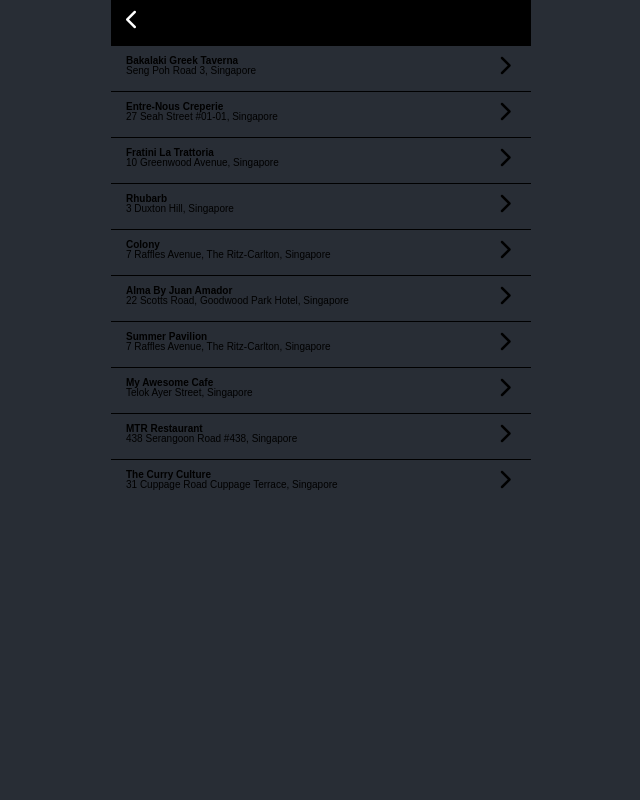
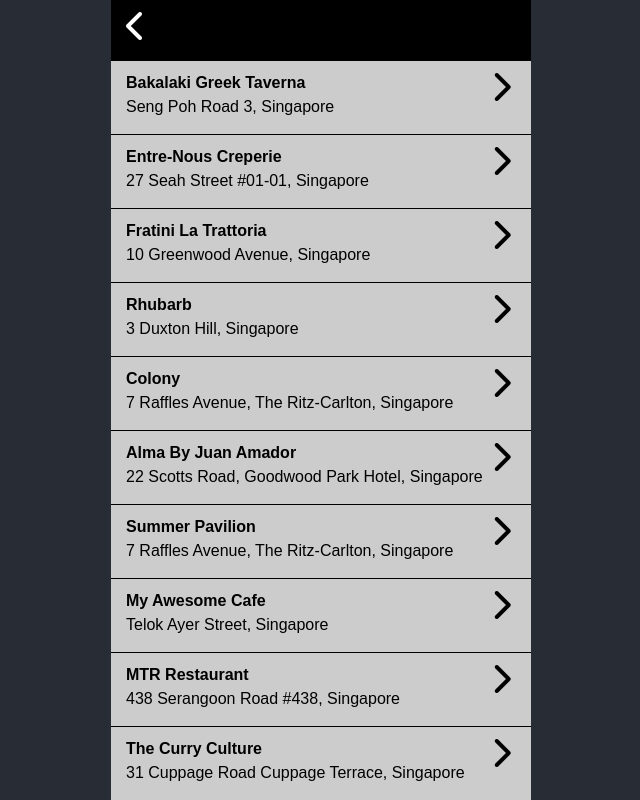
Before and after one commit to jessblanchard/Bloc-Front-End-Development-Work, a plain HTML site: page css-exercise-three-master/index.html in a window 1280 px wide. Shown: the whole page, without its empty margins (319-959 px from the left). Drawn offline with Linux system fonts and the light colour scheme.

Commit message:
Updates per first revision (addressed syntax & property, font and padding problems)

```diff
--- a/css-exercise-three-master/css/style.css
+++ b/css-exercise-three-master/css/style.css
@@ -5,26 +5,26 @@
 body {
   background-color: #282d35;
   font-family: sans-serif;
-  font-size: 10px;
+  font-size: 16px;
+  line-height: 1.5em
 }
 
 .container {
   margin: 0 auto;
   width: 420px;
-  background-color: ccc
+  background-color: #ccc
 }
 
 nav {
   margin: 0 auto;
   padding: 10px 0 15px 15px;
-  position:auto;
+  position:sticky;
   width: 420px;
   background-color: #000000
 }
 
 .restaurant-list {
     background-color: #ccc;
-    padding: 1em
     box-sizing: border-box;
     display: inline;
     background-color: inherit;
@@ -44,7 +44,7 @@ nav {
 .location {
   margin: 0 auto;
   padding: 10px 0 15px 15px;
-  position:auto;
+  position:sticky;
   width: 420px;
   border-top: 1px solid #000000;
   display:inline-block;
@@ -67,5 +67,5 @@ nav {
 
 
 div.location:hover {
-   background-color: B8B8B8;
+   background-color: #B8B8B8;
 }
```
